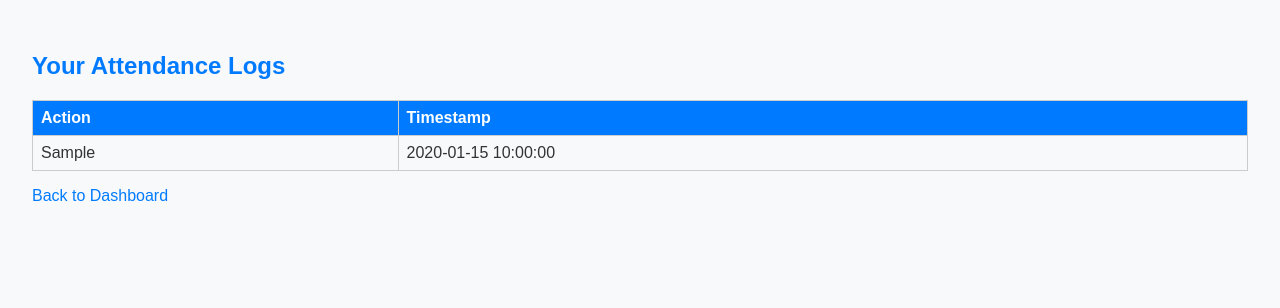
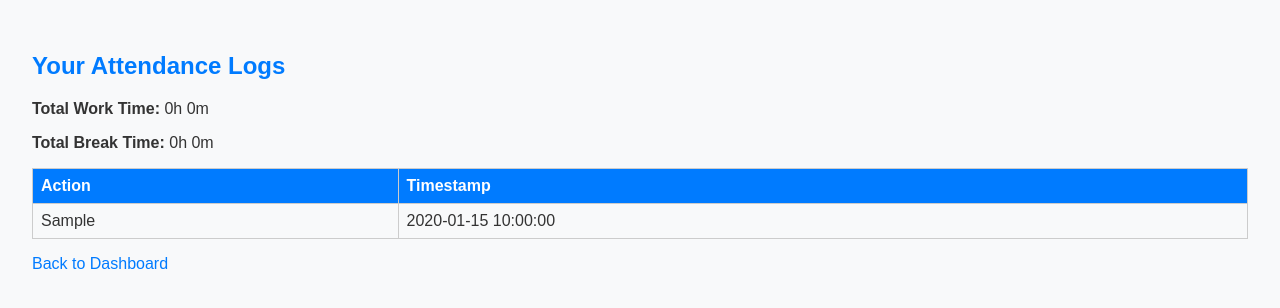
Before and after one commit to sarthaksinghgaur/Employee-Productivity-Tracker, a Flask app: page /attendance in a window 1280 px wide. Shown: the top 308 px of the page. Run offline with Flask 3, Linux system fonts and the light colour scheme; the visitor is signed in with stand-in values (Sample User, id 1); tables that the repository leaves empty hold one stand-in row (values such as "Sample post").

Commit message:
fixed logs time issue

```diff
--- a/app.py
+++ b/app.py
@@ -113,11 +113,43 @@ def view_attendance():
     if 'employee_id' not in session:
         return redirect(url_for('index'))
 
-    records = Attendance.query.filter_by(employee_id=session['employee_id']).all()
+    records = Attendance.query.filter_by(employee_id=session['employee_id']).order_by(Attendance.timestamp.asc()).all()
+
+    work_start = None
+    break_start = None
+    total_work = 0
+    total_break = 0
+
+    for r in records:
+        if r.action_type == 'login':
+            work_start = r.timestamp
+        elif r.action_type == 'logout' and work_start:
+            total_work += (r.timestamp - work_start).total_seconds()
+            work_start = None
+        elif r.action_type == 'break_start' and work_start:
+            break_start = r.timestamp
+        elif r.action_type == 'break_end' and break_start:
+            total_break += (r.timestamp - break_start).total_seconds()
+            break_start = None
+
+    net_work = max(total_work - total_break, 0)
+
+    work_hours = int(total_work // 3600)
+    work_minutes = int((total_work % 3600) // 60)
+    break_hours = int(total_break // 3600)
+    break_minutes = int((total_break % 3600) // 60)
+    net_work_hours = int(net_work // 3600)
+    net_work_minutes = int((net_work % 3600) // 60)
 
     return render_template(
         'logs.html',
-        records=records
+        records=records,
+        work_hours=work_hours,
+        work_minutes=work_minutes,
+        break_hours=break_hours,
+        break_minutes=break_minutes,
+        net_work_hours=net_work_hours,
+        net_work_minutes=net_work_minutes
     )
 
 @app.route('/admin/users')
@@ -130,8 +162,45 @@ def admin_users():
 @admin_required
 def admin_logs(user_id):
     employee = Employee.query.get_or_404(user_id)
-    records = Attendance.query.filter_by(employee_id=user_id).order_by(Attendance.timestamp.desc()).all()
-    return render_template('logs.html', records=records, name=employee.name)
+    records = Attendance.query.filter_by(employee_id=user_id).order_by(Attendance.timestamp.asc()).all()
+
+    work_start = None
+    break_start = None
+    total_work = 0
+    total_break = 0
+
+    for r in records:
+        if r.action_type == 'login':
+            work_start = r.timestamp
+        elif r.action_type == 'logout' and work_start:
+            total_work += (r.timestamp - work_start).total_seconds()
+            work_start = None
+        elif r.action_type == 'break_start' and work_start:
+            break_start = r.timestamp
+        elif r.action_type == 'break_end' and break_start:
+            total_break += (r.timestamp - break_start).total_seconds()
+            break_start = None
+
+    net_work = max(total_work - total_break, 0)
+
+    work_hours = int(total_work // 3600)
+    work_minutes = int((total_work % 3600) // 60)
+    break_hours = int(total_break // 3600)
+    break_minutes = int((total_break % 3600) // 60)
+    net_work_hours = int(net_work // 3600)
+    net_work_minutes = int((net_work % 3600) // 60)
+
+    return render_template(
+        'logs.html',
+        records=records,
+        name=employee.name,
+        work_hours=work_hours,
+        work_minutes=work_minutes,
+        break_hours=break_hours,
+        break_minutes=break_minutes,
+        net_work_hours=net_work_hours,
+        net_work_minutes=net_work_minutes
+    )
 
 # Create a sample user if not exists
 with app.app_context():
--- a/templates/logs.html
+++ b/templates/logs.html
@@ -39,6 +39,8 @@
 </head>
 <body>
   <h2>Your Attendance Logs</h2>
+  <p><strong>Total Work Time:</strong> {{ work_hours }}h {{ work_minutes }}m</p>
+  <p><strong>Total Break Time:</strong> {{ break_hours }}h {{ break_minutes }}m</p>
   <table>
     <tr>
       <th>Action</th>
```
